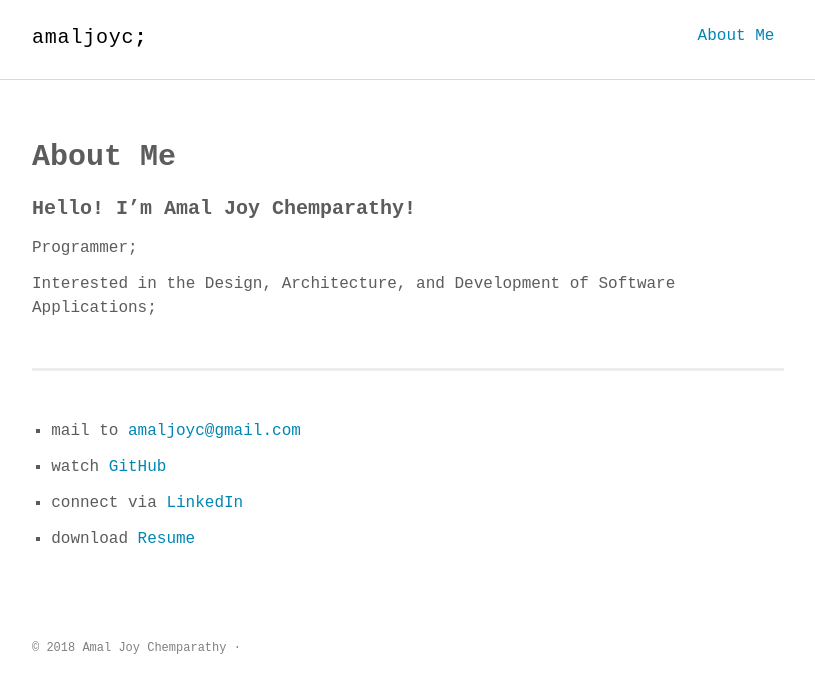
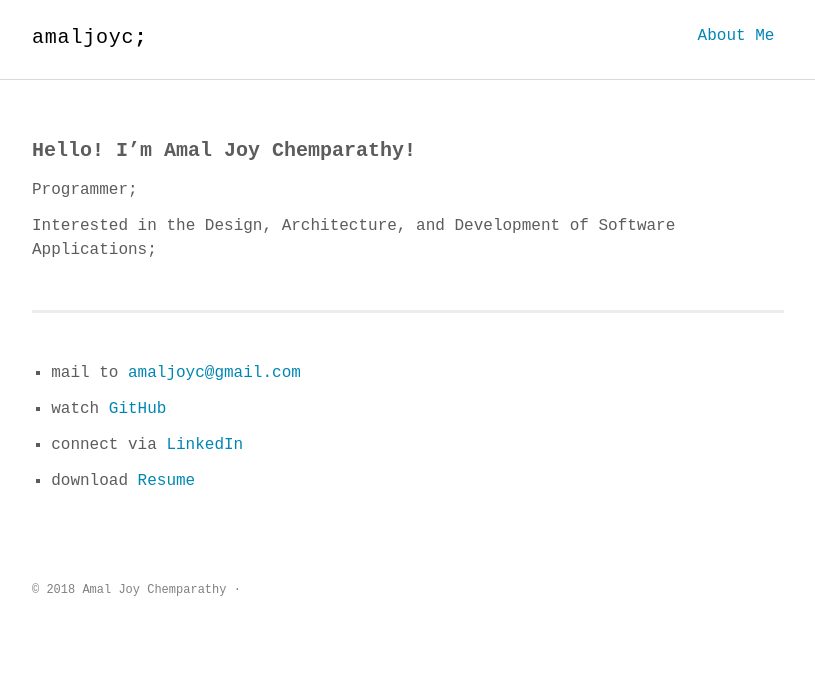
Before and after one commit to amaljoyc/amaljoyc.com, a Jekyll site: the page built from about.md, in a window 1280 px wide. Shown: the top 693 px of the page, without its empty margins (232-1047 px from the left). Built offline with Jekyll 4.4.1, drawn with Linux system fonts in a browser that asks for light colours; some web fonts are replaced.

Commit message:
skip header

```diff
--- a/_includes/head.html
+++ b/_includes/head.html
@@ -7,7 +7,7 @@
   {% assign page_title = '' %}
   {% if page.title == "Home" %}
       {% capture page_title %}
-        {{ site.title_left }}{{ site.title_right }} | {{ site.description }}
+        {{ site.title_left }}{{ site.title_right }} {{ site.description }}
         {%if paginator and paginator.page != 1 %} - {{ paginator.page }}{% endif %}
       {% endcapture %}
   {% else %}
--- a/about.md
+++ b/about.md
@@ -1,9 +1,8 @@
 ---
 layout: page
-title: About Me
+title:
 permalink: /about/
 ---
-
 
 #### Hello! I'm Amal Joy Chemparathy!
 
```
